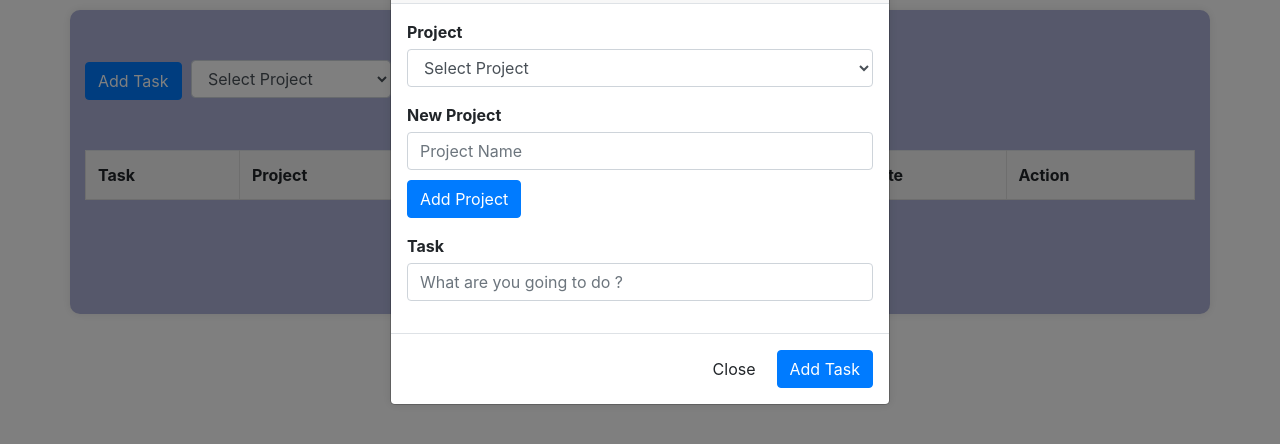
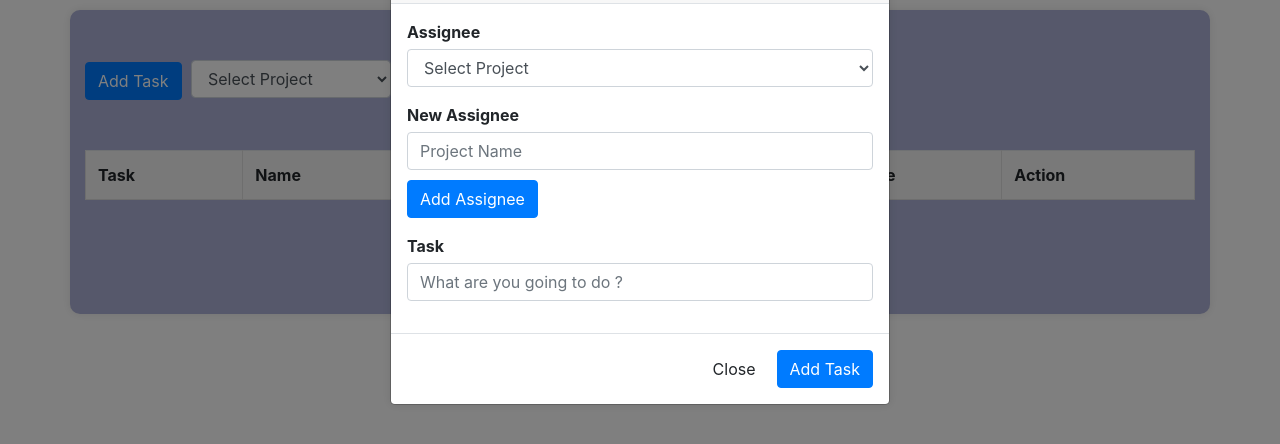
Before and after one commit to mahirhussain11/Bharat-Intern-Task-2--Task-Management-website-, a plain HTML site: page index.html in a window 1280 px wide. Both pictures are taken after a click on the button "Add Task". Shown: the part 88-532 px from the top of the page. Drawn offline with nearby package versions, Linux system fonts and the light colour scheme.

Commit message:
index.html

```diff
--- a/index.html
+++ b/index.html
@@ -21,7 +21,7 @@
     <script src="https://cdnjs.cloudflare.com/ajax/libs/twitter-bootstrap/4.5.0/js/bootstrap.min.js"></script>
 
     <script src="https://cdnjs.cloudflare.com/ajax/libs/sweetalert/2.1.2/sweetalert.min.js"></script>
-    <title>Document</title>
+    <title>TASK MANAGEMENT</title>
   </head>
   <body>
     <h1>TASK MANAGEMENT</h1>
@@ -56,7 +56,7 @@
             <input
               type="submit"
               class="btn btn-danger"
-              value="Delete Project"
+              value="Delete Assignee"
             />
           </form>
         </div>
@@ -68,7 +68,7 @@
         </caption>
         <tr>
           <th>Task</th>
-          <th>Project</th>
+          <th>Name</th>
           <th>Status</th>
           <th>Duration</th>
           <th>Date</th>
@@ -94,7 +94,7 @@
               id="form-task-hour-calculator"
             >
               <div class="form-group">
-                <label>Project</label>
+                <label>Assignee</label>
                 <select
                   name="project"
                   id="add-task-project"
@@ -104,7 +104,7 @@
               </div>
 
               <div class="form-group">
-                <label>New Project</label>
+                <label>New Assignee</label>
                 <input
                   type="text"
                   name="new_project"
@@ -119,7 +119,7 @@
                   class="btn btn-primary"
                   style="margin-top: 10px"
                 >
-                  Add Project
+                  Add Assignee
                 </button>
               </div>
 
```
